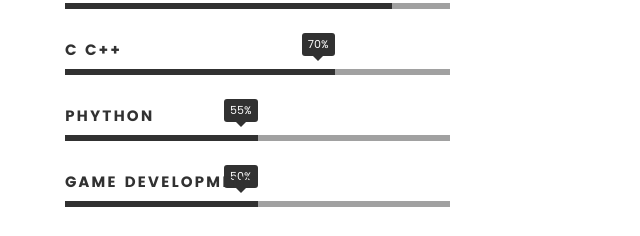
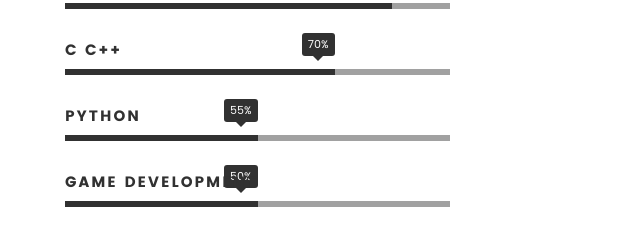
Before and after one commit to RavirajSingh2147/RavirajSingh1, a plain HTML site: page index.html in a window 1280 px wide. Shown: the part 1616-1852 px from the top of the page, 595-1235 px from the left. Drawn offline with Linux system fonts and the light colour scheme; files whose address does not match are found by name.

Commit message:
Update index.html

```diff
--- a/index.html
+++ b/index.html
@@ -171,7 +171,7 @@
 				   </li>
 				   <li>
 				   	<div class="progress percent50"><span>55%</span></div>
-				   	<strong>Phython</strong>
+				   	<strong>Python</strong>
 				   </li>
 				   <li>
 
```
